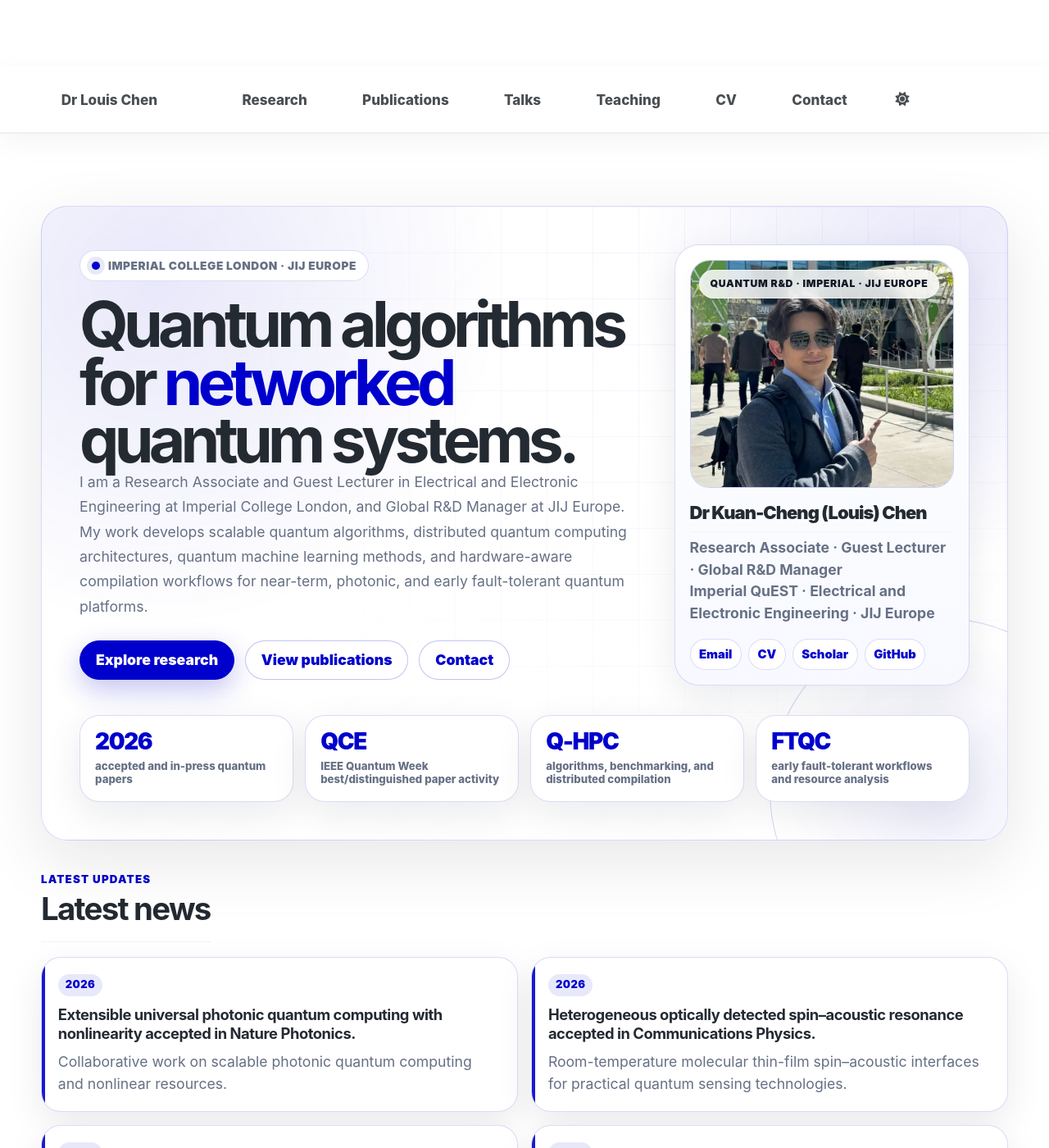
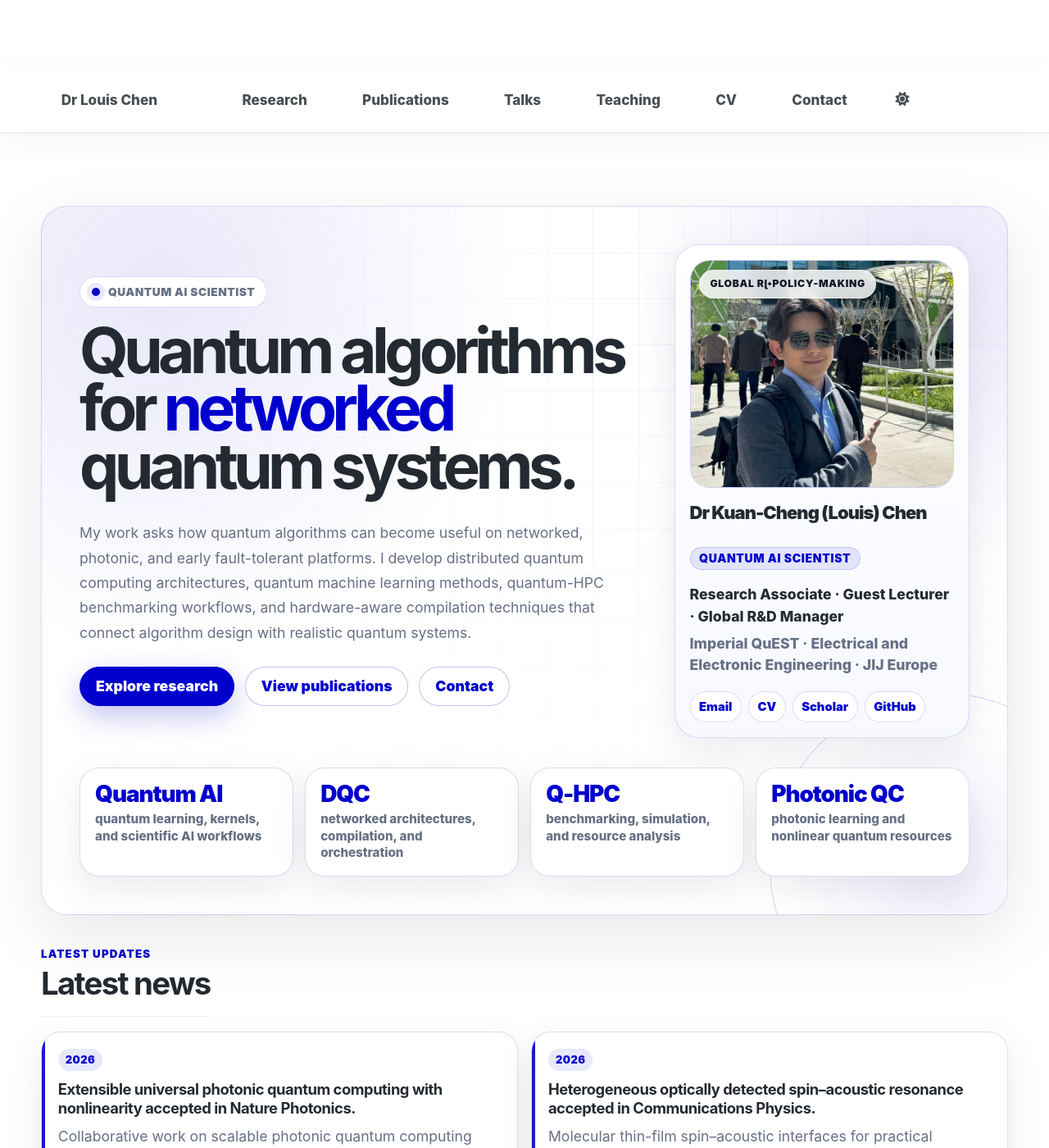
Before and after one commit to Louisanity/louisanity.github.io, a Jekyll site: the page built from _pages/about.md, in a window 1280 px wide and 1400 px high. Shown: the whole window at 82% size. Built offline with Jekyll 4.4.1, drawn with Linux system fonts in a browser that asks for light colours; some of the changed text lies outside the part shown.

Commit message:
Update about.md

```diff
--- a/_pages/about.md
+++ b/_pages/about.md
@@ -9,14 +9,71 @@ redirect_from:
   - /about.html
 ---
 
-<div class="lc-modern-home">
+<style>
+  /* Homepage copy and profile-card refinement. */
+  .lc-home-refined .lc-display-title + .lc-lede {
+    margin-top: clamp(1.45rem, 2.4vw, 2.05rem);
+  }
+
+  .lc-home-refined .lc-identity-card::before {
+    content: "Global R\0026D \2022  Policy-Making" !important;
+  }
+
+  .lc-home-refined .lc-identity-title {
+    display: inline-flex;
+    width: fit-content;
+    margin: 0.62rem 0 0.58rem;
+    border: 1px solid var(--lc-border);
+    border-radius: 999px;
+    background: var(--lc-blue-soft);
+    color: var(--lc-blue);
+    padding: 0.34rem 0.58rem;
+    font-size: 0.78rem;
+    line-height: 1;
+    font-weight: 950;
+    letter-spacing: 0.045em;
+    text-transform: uppercase;
+  }
+
+  .lc-home-refined .lc-identity-role,
+  .lc-home-refined .lc-identity-affiliation {
+    margin-top: 0.38rem;
+  }
+
+  .lc-home-refined .lc-identity-role {
+    color: var(--lc-heading);
+    font-weight: 850;
+  }
+
+  .lc-home-refined .lc-identity-affiliation {
+    color: var(--lc-muted);
+    font-weight: 760;
+  }
+
+  .lc-home-refined .lc-mini-card span {
+    letter-spacing: -0.04em;
+  }
+
+  .lc-home-refined .lc-mini-card small {
+    font-size: 0.84rem;
+    line-height: 1.34;
+  }
+
+  @media (max-width: 520px) {
+    .lc-home-refined .lc-display-title + .lc-lede {
+      margin-top: 1.15rem;
+    }
+  }
+</style>
+
+<div class="lc-modern-home lc-home-refined">
   <section class="lc-hero" aria-label="Homepage introduction">
     <div class="lc-hero-grid">
       <div class="lc-hero-copy">
-        <div class="lc-eyebrow"><span class="lc-status-dot"></span> Imperial College London · JIJ Europe</div>
+        <div class="lc-eyebrow"><span class="lc-status-dot"></span> Quantum AI Scientist</div>
         <h1 class="lc-display-title">Quantum algorithms for <span class="lc-accent">networked</span> quantum systems.</h1>
         <p class="lc-lede">
-          I am a Research Associate and Guest Lecturer in Electrical and Electronic Engineering at Imperial College London, and Global R&amp;D Manager at JIJ Europe. My work develops scalable quantum algorithms, distributed quantum computing architectures, quantum machine learning methods, and hardware-aware compilation workflows for near-term, photonic, and early fault-tolerant quantum platforms.
+          My work asks how quantum algorithms can become useful on networked, photonic, and early fault-tolerant platforms. I develop distributed quantum computing architectures, quantum machine learning methods, quantum-HPC benchmarking workflows, and hardware-aware compilation techniques that connect algorithm design with realistic quantum systems.
         </p>
         <div class="lc-cta-row">
           <a class="lc-button" href="{{ '/research/' | relative_url }}">Explore research</a>
@@ -32,9 +89,12 @@ redirect_from:
             <img class="lc-portrait" src="{{ '/images/louis-profile-gtc.jpg' | relative_url }}" alt="Portrait of Dr Kuan-Cheng Louis Chen at NVIDIA GTC">
           </picture>
         </div>
+
         <h2 class="lc-identity-name">Dr Kuan-Cheng (Louis) Chen</h2>
-        <p>Research Associate · Guest Lecturer · Global R&amp;D Manager</p>
-        <p>Imperial QuEST · Electrical and Electronic Engineering · JIJ Europe</p>
+        <div class="lc-identity-title">Quantum AI Scientist</div>
+        <p class="lc-identity-role">Research Associate · Guest Lecturer · Global R&amp;D Manager</p>
+        <p class="lc-identity-affiliation">Imperial QuEST · Electrical and Electronic Engineering · JIJ Europe</p>
+
         <div class="lc-identity-links">
           <a href="mailto:kuan-cheng.chen17@imperial.ac.uk">Email</a>
           <a href="{{ '/cv/' | relative_url }}">CV</a>
@@ -45,10 +105,10 @@ redirect_from:
     </div>
 
     <div class="lc-mini-grid" aria-label="Research summary">
-      <div class="lc-mini-card"><span>2026</span><small>accepted and in-press quantum papers</small></div>
-      <div class="lc-mini-card"><span>QCE</span><small>IEEE Quantum Week best/distinguished paper activity</small></div>
-      <div class="lc-mini-card"><span>Q-HPC</span><small>algorithms, benchmarking, and distributed compilation</small></div>
-      <div class="lc-mini-card"><span>FTQC</span><small>early fault-tolerant workflows and resource analysis</small></div>
+      <div class="lc-mini-card"><span>Quantum AI</span><small>quantum learning, kernels, and scientific AI workflows</small></div>
+      <div class="lc-mini-card"><span>DQC</span><small>networked architectures, compilation, and orchestration</small></div>
+      <div class="lc-mini-card"><span>Q-HPC</span><small>benchmarking, simulation, and resource analysis</small></div>
+      <div class="lc-mini-card"><span>Photonic QC</span><small>photonic learning and nonlinear quantum resources</small></div>
     </div>
   </section>
 
@@ -59,22 +119,26 @@ redirect_from:
         <h2 id="latest-news">Latest news</h2>
       </div>
     </div>
+
     <div class="lc-news-grid">
       <article class="lc-news-card">
         <time datetime="2026">2026</time>
         <h3>Extensible universal photonic quantum computing with nonlinearity accepted in Nature Photonics.</h3>
         <p>Collaborative work on scalable photonic quantum computing and nonlinear resources.</p>
       </article>
+
       <article class="lc-news-card">
         <time datetime="2026">2026</time>
         <h3>Heterogeneous optically detected spin–acoustic resonance accepted in Communications Physics.</h3>
-        <p>Room-temperature molecular thin-film spin–acoustic interfaces for practical quantum sensing technologies.</p>
+        <p>Molecular thin-film spin–acoustic interfaces for practical quantum sensing technologies.</p>
       </article>
+
       <article class="lc-news-card">
         <time datetime="2026">2026</time>
         <h3>Adaptive resource orchestration for distributed quantum computing systems accepted in IEEE Internet Computing.</h3>
         <p>System-level orchestration methods for quantum networks and modular quantum processors.</p>
       </article>
+
       <article class="lc-news-card">
         <time datetime="2025">2025</time>
         <h3>Distributed photonic quantum neural networks recognised at IEEE QCE.</h3>
@@ -87,13 +151,43 @@ redirect_from:
     <span class="lc-section-kicker">Research portfolio</span>
     <h2 id="research-themes">Research themes</h2>
     <p class="lc-section-intro">My research connects algorithmic design, quantum systems engineering, and deployable software workflows for networked and heterogeneous quantum processors.</p>
+
     <div class="lc-research-grid">
-      <article class="lc-research-card"><span class="lc-index">01</span><h3>Distributed quantum computing</h3><p>Compilation, resource orchestration, network-aware circuit partitioning, and entanglement-efficient execution across modular processors.</p></article>
-      <article class="lc-research-card"><span class="lc-index">02</span><h3>Quantum machine learning</h3><p>Quantum kernels, quantum neural networks, parameter-efficient quantum learning, and robust learning workflows for scientific and industrial data.</p></article>
-      <article class="lc-research-card"><span class="lc-index">03</span><h3>Quantum-HPC and benchmarking</h3><p>Large-scale simulation, quantum software benchmarking, tensor-network workflows, and hardware-aware performance analysis.</p></article>
-      <article class="lc-research-card"><span class="lc-index">04</span><h3>Photonic quantum computing</h3><p>Photonic processors, distributed photonic learning, optical quantum neural networks, and nonlinear resources for scalable architectures.</p></article>
-      <article class="lc-research-card"><span class="lc-index">05</span><h3>Quantum algorithms for optimisation</h3><p>Hybrid quantum-classical optimisation, QUBO modelling, finance, energy systems, and combinatorial decision workflows.</p></article>
-      <article class="lc-research-card"><span class="lc-index">06</span><h3>Practical quantum sensing technologies</h3><p>Spin-based sensing, optically detected resonance, microwave measurement, acoustic interfaces, and room-temperature molecular platforms.</p></article>
+      <article class="lc-research-card">
+        <span class="lc-index">01</span>
+        <h3>Distributed quantum computing</h3>
+        <p>Compilation, resource orchestration, network-aware circuit partitioning, and entanglement-efficient execution across modular processors.</p>
+      </article>
+
+      <article class="lc-research-card">
+        <span class="lc-index">02</span>
+        <h3>Quantum machine learning</h3>
+        <p>Quantum kernels, quantum neural networks, parameter-efficient quantum learning, and robust learning workflows for scientific and industrial data.</p>
+      </article>
+
+      <article class="lc-research-card">
+        <span class="lc-index">03</span>
+        <h3>Quantum-HPC and benchmarking</h3>
+        <p>Large-scale simulation, quantum software benchmarking, tensor-network workflows, and hardware-aware performance analysis.</p>
+      </article>
+
+      <article class="lc-research-card">
+        <span class="lc-index">04</span>
+        <h3>Photonic quantum computing</h3>
+        <p>Photonic processors, distributed photonic learning, optical quantum neural networks, and nonlinear resources for scalable architectures.</p>
+      </article>
+
+      <article class="lc-research-card">
+        <span class="lc-index">05</span>
+        <h3>Quantum algorithms for optimisation</h3>
+        <p>Hybrid quantum-classical optimisation, QUBO modelling, finance, energy systems, and combinatorial decision workflows.</p>
+      </article>
+
+      <article class="lc-research-card">
+        <span class="lc-index">06</span>
+        <h3>Practical quantum sensing technologies</h3>
+        <p>Spin-based sensing, optically detected resonance, microwave measurement, acoustic interfaces, and room-temperature molecular platforms.</p>
+      </article>
     </div>
   </section>
 
@@ -111,10 +205,25 @@ redirect_from:
   <section class="lc-section" aria-labelledby="selected-publications">
     <span class="lc-section-kicker">Selected outputs</span>
     <h2 id="selected-publications">Selected publications</h2>
+
     <div class="lc-pub-grid">
-      <article class="lc-pub-card"><span class="lc-venue">IEEE QCE 2025</span><h3>Distributed Quantum Neural Networks on Distributed Photonic Quantum Computing</h3><p>Distributed quantum learning on photonic quantum computing architectures.</p></article>
-      <article class="lc-pub-card"><span class="lc-venue">IEEE Internet Computing · 2026</span><h3>Adaptive Resource Orchestration for Distributed Quantum Computing Systems</h3><p>Orchestration and system design for distributed quantum computing.</p></article>
-      <article class="lc-pub-card"><span class="lc-venue">Communications Physics · 2026</span><h3>Heterogeneous Optically Detected Spin–Acoustic Resonance in Molecular Thin Films</h3><p>Spin–acoustic interfaces for practical quantum sensing technologies.</p></article>
+      <article class="lc-pub-card">
+        <span class="lc-venue">IEEE QCE 2025</span>
+        <h3>Distributed Quantum Neural Networks on Distributed Photonic Quantum Computing</h3>
+        <p>Distributed quantum learning on photonic quantum computing architectures.</p>
+      </article>
+
+      <article class="lc-pub-card">
+        <span class="lc-venue">IEEE Internet Computing · 2026</span>
+        <h3>Adaptive Resource Orchestration for Distributed Quantum Computing Systems</h3>
+        <p>Orchestration and system design for distributed quantum computing.</p>
+      </article>
+
+      <article class="lc-pub-card">
+        <span class="lc-venue">Communications Physics · 2026</span>
+        <h3>Heterogeneous Optically Detected Spin–Acoustic Resonance in Molecular Thin Films</h3>
+        <p>Spin–acoustic interfaces for practical quantum sensing technologies.</p>
+      </article>
     </div>
   </section>
 
@@ -123,12 +232,14 @@ redirect_from:
       <span class="lc-section-kicker">Contact</span>
       <h2 id="contact-title">Collaboration and research enquiries</h2>
       <p>I am interested in collaborations on distributed quantum computing, quantum-HPC benchmarking, quantum machine learning, photonic quantum computing, and practical quantum sensing technologies.</p>
+
       <div class="lc-contact-links">
         <a href="mailto:kuan-cheng.chen17@imperial.ac.uk">Email me</a>
         <a href="https://scholar.google.com/citations?user=KoUPm0MAAAAJ&amp;hl=en">Google Scholar</a>
         <a href="https://github.com/Louisanity">GitHub</a>
         <a href="https://www.linkedin.com/in/louis-chen">LinkedIn</a>
       </div>
+
       <p class="lc-updated">Last updated: June 2026</p>
     </div>
   </section>
```
